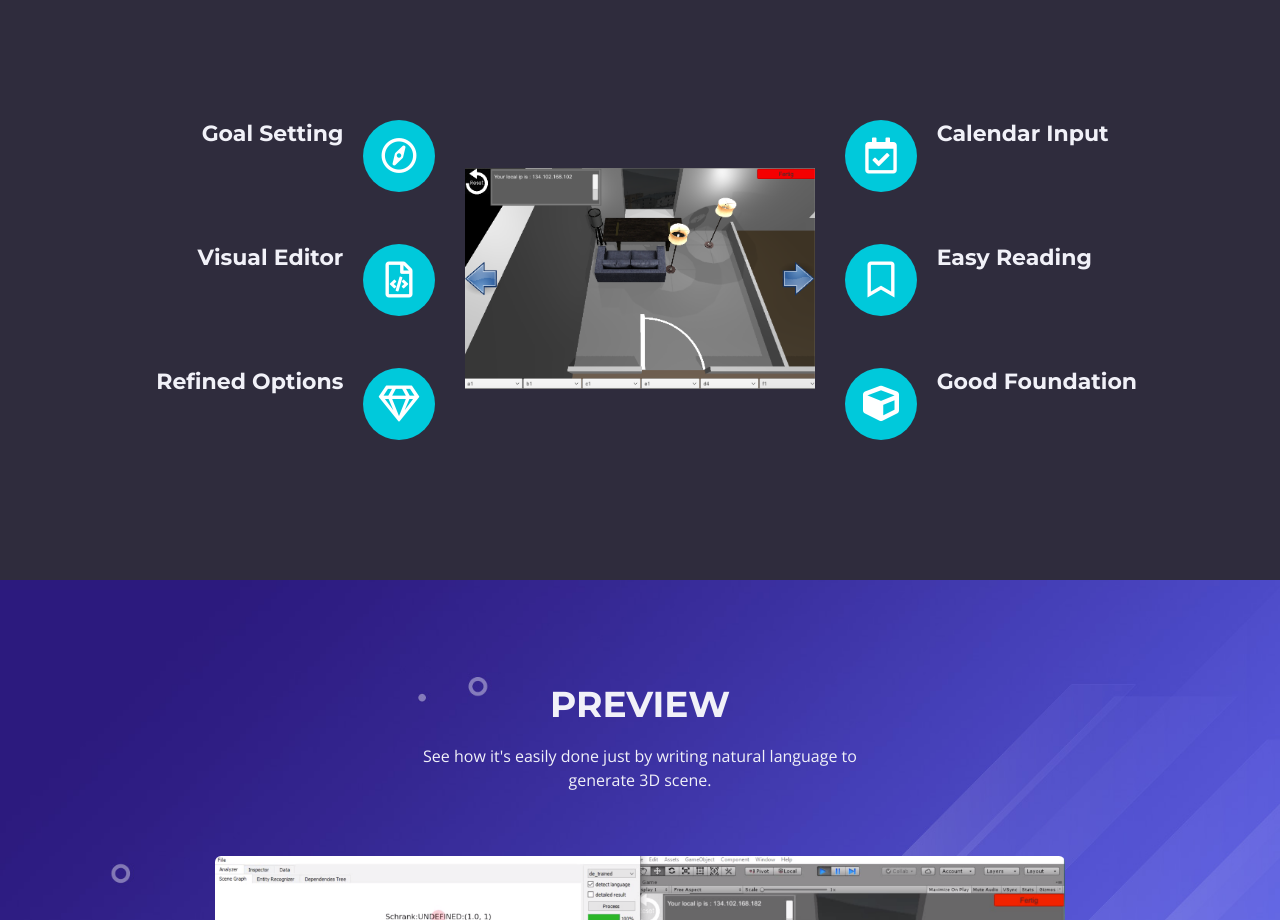
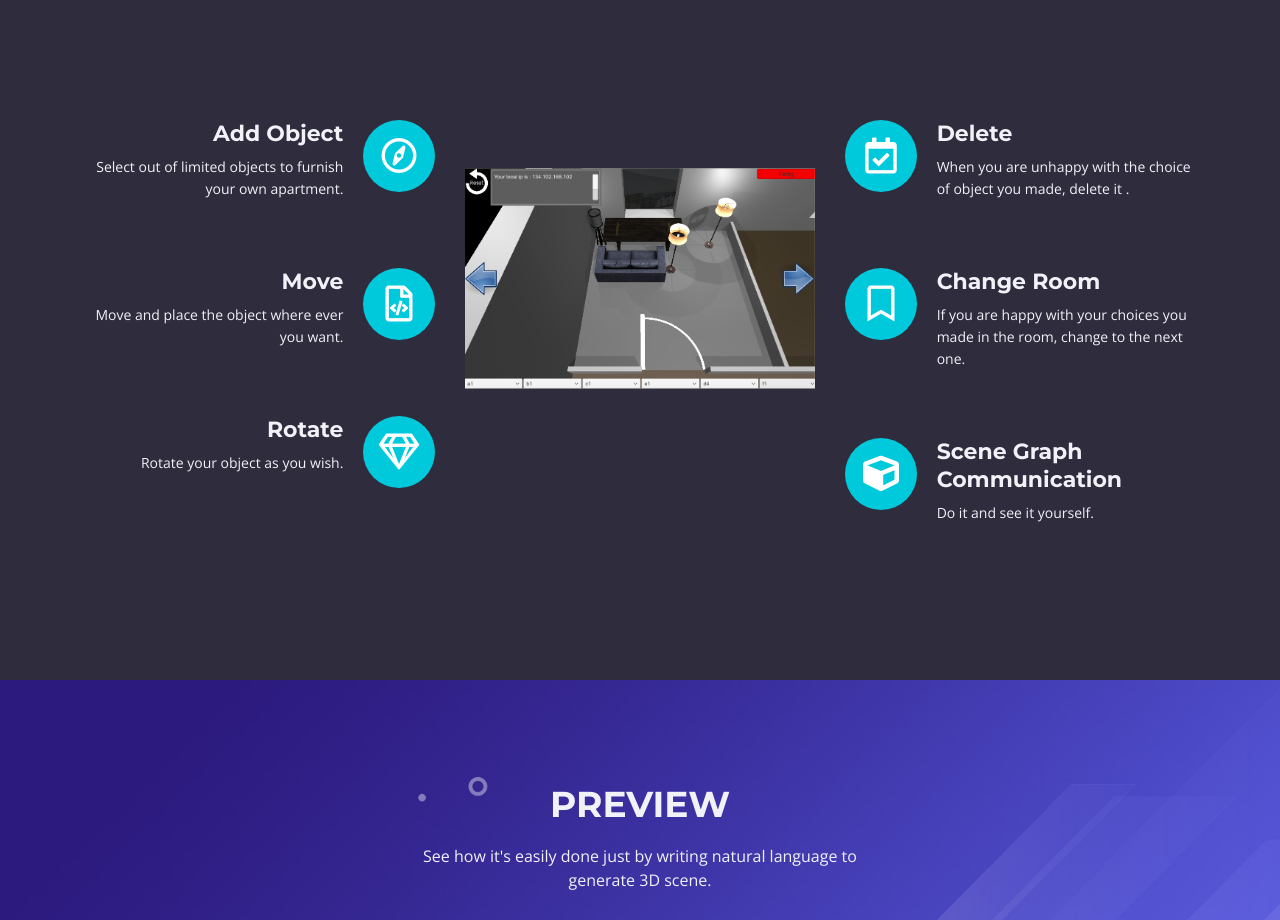
Before and after one commit to Basamasa/logos.github.io, a plain HTML site: page index.html in a window 1280 px wide. Shown: the part 1690-2610 px from the top of the page. Drawn offline with nearby package versions, Linux system fonts and the light colour scheme.

Commit message:
Update index.html
zu

```diff
--- a/index.html
+++ b/index.html
@@ -283,8 +283,8 @@
                                     <div class="card left-pane first">
                                         <div class="card-body">
                                             <div class="text-wrapper">
-                                                <h4 class="card-title">Goal Setting</h4>
-                                                <!-- <p>Like any self improving process, everything starts with setting your goals and committing to them</p> -->
+                                                <h4 class="card-title">Add Object</h4>
+                                                 <p>Select out of limited objects to furnish your own apartment.  </p>
                                             </div>
                                             <div class="card-icon">
                                                 <i class="far fa-compass"></i>
@@ -294,8 +294,8 @@
                                     <div class="card left-pane">
                                         <div class="card-body">
                                             <div class="text-wrapper">
-                                                <h4 class="card-title">Visual Editor</h4>
-                                                <!-- <p>Leno provides a well designed and ergonomic visual editor for you to edit your notes and input data</p> -->
+                                                <h4 class="card-title">Move</h4>
+                                                <p>Move and place the object where ever you want. </p>
                                             </div>
                                             <div class="card-icon">
                                                 <i class="far fa-file-code"></i>
@@ -305,8 +305,8 @@
                                     <div class="card left-pane">
                                         <div class="card-body">
                                             <div class="text-wrapper">
-                                                <h4 class="card-title">Refined Options</h4>
-                                                <!-- <p>Each option packaged in the app's menus is provided in order to improve your personal development status</p> -->
+                                                <h4 class="card-title">Rotate</h4>
+                                                <p>Rotate your object as you wish.</p>
                                             </div>
                                             <div class="card-icon">
                                                 <i class="far fa-gem"></i>
@@ -331,8 +331,8 @@
                                                 <i class="far fa-calendar-check"></i>
                                             </div>
                                             <div class="text-wrapper">
-                                                <h4 class="card-title">Calendar Input</h4>
-                                                <!-- <p>Schedule your appointments, meetings and periodical evaluations using the provided in-app calendar option</p> -->
+                                                <h4 class="card-title">Delete</h4>
+                                                <p>When you are unhappy with the choice of object you made, delete it  .</p>
                                             </div>
                                         </div>
                                     </div>
@@ -342,8 +342,8 @@
                                                 <i class="far fa-bookmark"></i>
                                             </div>
                                             <div class="text-wrapper">
-                                                <h4 class="card-title">Easy Reading</h4>
-                                                <!-- <p>Reading focus mode for long form articles, ebooks and other materials which involve large text areas</p> -->
+                                                <h4 class="card-title">Change Room</h4>
+                                                <p>If you are happy with your choices you made in the room, change to the next one.</p>
                                             </div>
                                         </div>
                                     </div>
@@ -353,8 +353,8 @@
                                                 <i class="fas fa-cube"></i>
                                             </div>
                                             <div class="text-wrapper">
-                                                <h4 class="card-title">Good Foundation</h4>
-                                                <!-- <p>Get a solid foundation for your self development efforts. Try Leno mobile app for any mobile platform</p> -->
+                                                <h4 class="card-title">Scene Graph Communication </h4>
+                                                 <p>Do it and see it yourself.</p>
                                             </div>
                                         </div>
                                     </div>
```
